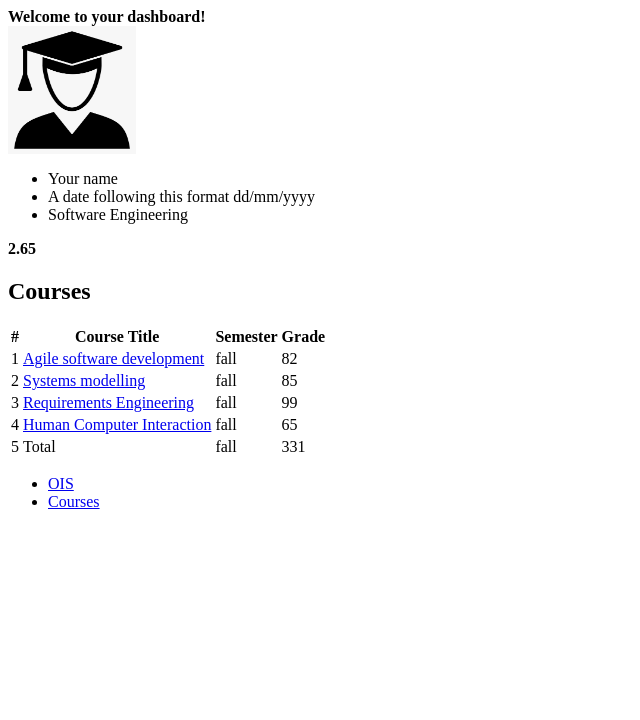
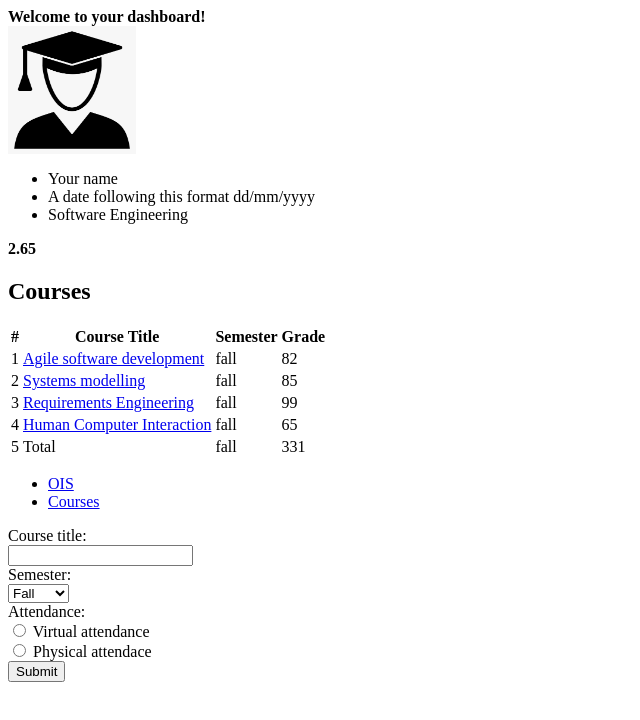
Before and after one commit to RaccoonWithAPeanutButterJar/WAD, a plain HTML site: page index.html in a window 1280 px wide. Shown: the whole page, without its empty margins (0-640 px from the left). Drawn offline with Linux system fonts and the light colour scheme.

Commit message:
Course adding form

```diff
--- a/index.html
+++ b/index.html
@@ -81,5 +81,20 @@
         </li>
     </ul>
 </footer>
+    <form>
+        <label for="cname">Course title:</label><br>
+        <input type="text" id="cname" name="cname"><br>
+        <label for="semester">Semester:</label><br>
+        <select name="semester" id="semester">
+            <option value="fall">Fall</option>
+            <option value="spring">Spring</option>
+        </select><br>
+        <label for="attendance">Attendance:</label><br>
+        <input type="radio" id="virtual" name="attendance">
+        <label for="virtual">Virtual attendance</label><br>
+        <input type="radio" id="physical" name="attendance">
+        <label for="physical">Physical attendace</label><br>
+        <button id="sumbit" name="submit">Submit</button>
+    </form>
   </body>
 </html>
```
